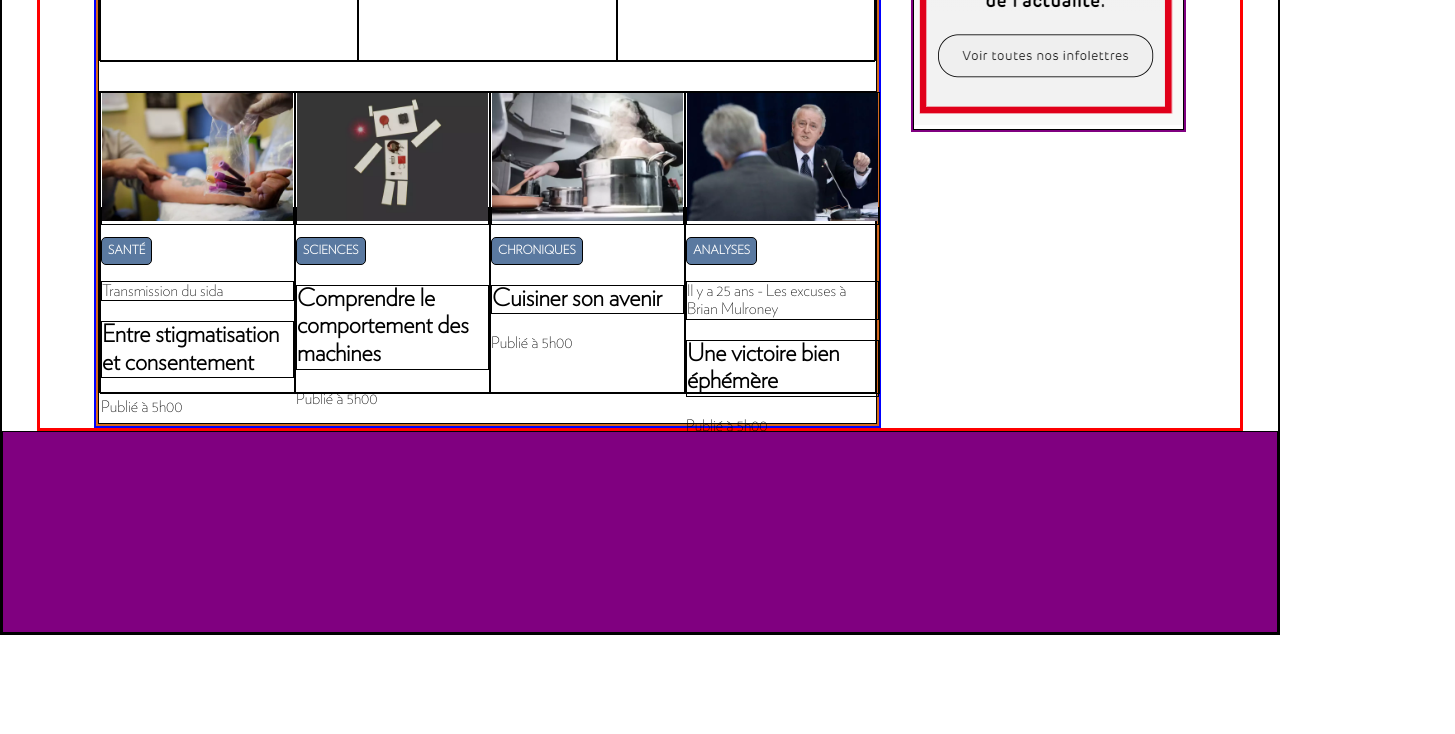
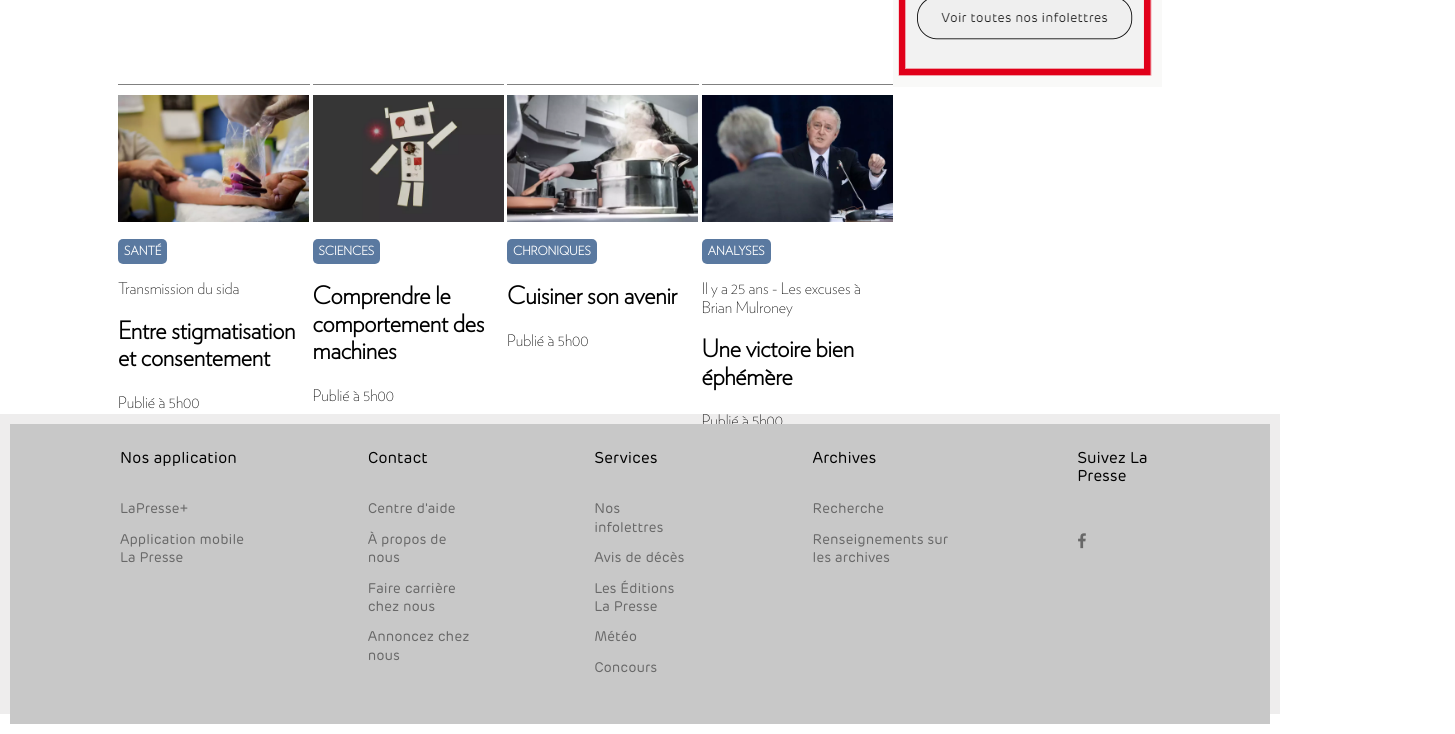
Before and after one commit to Skywarser/A22_TP1_LA_PRESSE, a plain HTML site: page VERSION J.P STRUCTURE AMÉLIORÉ/index.html in a window 1280 px wide. Shown: the part 1136-1870 px from the top of the page, 1455 px wide, since content can reach past the window. Before the commit the page ends 1771 px from the top, so only its background shows below. Drawn offline with Linux system fonts and the light colour scheme.

Commit message:
Rajout 30 octobre

```diff
--- a/VERSION J.P STRUCTURE AMÉLIORÉ/index.html
+++ b/VERSION J.P STRUCTURE AMÉLIORÉ/index.html
@@ -7,6 +7,7 @@
     <title>LaPresse.ca | Actualités et Infos au Québec et dans le monde</title>
     <link rel="stylesheet" href="./styles/normalize.css">
     <link rel="stylesheet" href="./styles/style.css">
+    <link rel="stylesheet" href="https://cdnjs.cloudflare.com/ajax/libs/font-awesome/4.7.0/css/font-awesome.min.css">
 </head>
 <body>
     <header>
@@ -174,6 +175,77 @@
             </aside>
     </main>
     <footer>
+        <div id="container2">
+
+            <div>
+                <p>Nos application</p>
+                <ul>
+                    <li>
+                        <a href="https://info.lapresse.ca/a-propos/nos-produits">LaPresse+</a>
+                    </li>
+                    <li>
+                        <a href="https://info.lapresse.ca/a-propos/nos-produits">Application mobile La Presse</a>
+                    </li>
+                </ul>
+            </div>
+
+            <div>
+                <p>Contact</p>
+                <ul>
+                    <li>
+                        <a href="https://aide.lapresse.ca/hc/fr-ca">Centre d'aide</a>
+                    </li>
+                    <li>
+                        <a href="https://info.lapresse.ca/">À propos de nous</a>
+                    </li>
+                    <li>
+                        <a href="https://info.lapresse.ca/faire-carriere-chez-nous">Faire carrière chez nous</a>
+                    </li>
+                    <li>
+                        <a href="https://atelier.lapresse.ca/">Annoncez chez nous</a>
+                    </li>
+                </ul>
+            </div>
+
+            <div>
+                <p>Services</p>
+                <ul>
+                    <li>
+                        <a href="https://www.lapresse.ca/infolettres?utm_source=lpca&utm_medium=pied_page&utm_campaign=page_gestion_infolettre">Nos infolettres</a>
+                    </li>
+                    <li>
+                        <a href="https://necrologie.lapresse.ca/">Avis de décès</a>
+                    </li>
+                    <li>
+                        <a href="https://editionslapresse.ca/">Les Éditions La Presse</a>
+                    </li>
+                    <li>
+                        <a href="https://www.lapresse.ca/meteo/ville/1827">Météo</a>
+                    </li>
+                    <li>
+                        <a href="https://www.lapresse.ca/nosconcours">Concours</a>
+                    </li>
+                </ul>
+            </div>
+
+            <div>
+                <p>Archives</p>
+                <ul>
+                    <li>
+                        <a href="https://www.lapresse.ca/archives">Recherche</a>
+                    </li>
+                    <li>
+                        <a href="https://aide.lapresse.ca/hc/fr-ca/articles/4411685823383">Renseignements sur les archives</a>
+                    </li>
+                </ul>
+            </div>
+
+            <div>
+                <p>Suivez La Presse</p>
+                <a class="facebook socials-facebook" href="https://fr-ca.facebook.com/LaPresseFB/"></a></p>
+                <a href="#" class="fa fa-facebook"></a>
+            </div>
+        </div>
     </footer>
 </body>
 </html>
--- a/VERSION J.P STRUCTURE AMÉLIORÉ/styles/style.css
+++ b/VERSION J.P STRUCTURE AMÉLIORÉ/styles/style.css
@@ -1,5 +1,5 @@
 
-* {
+ {
     border: solid 1px black;
 }
 
@@ -42,7 +42,7 @@ div > p {
     background-color: black;
     color: white;
     display: flex;
-    justify-content: left;
+    justify-content: center;
     font-family: arial, sans-serif;
     height: 70px;
     position:sticky;
@@ -83,30 +83,47 @@ div > p {
     justify-content: center;
     background-color: white;
     margin: 30px 0px 30px;
-
+    gap:10px;
 }
 
 #articles_autres>div {
     display: flex;
     height: 100px;
-    width: auto;
+    width: 262px;
+    padding-top: 10px;
+    border-top: solid gray 1px;
 }
 
 #éditoriaux{
     background-color: rgb(195,135,103);
-    border-radius:20px ;
+    border-radius:5px;
+    height: fit-content;
+    padding: 6px;
+    font-size: 12px;
 }
 
 #contexte {
     background-color: rgb(195,135,103);
+    border-radius:5px;
+    padding: 6px;
+    font-size: 12px;
+    height: fit-content;
 }
 
 #financeperso {
     background-color: rgb(32,127,183);
+    border-radius:5px;
+    padding: 6px;
+    font-size: 12px;
+    height: fit-content;
 }
 
 #international {
     background-color: rgba(90,121,160);
+    border-radius:5px;
+    padding: 6px;
+    font-size: 12px;
+    height: fit-content;
 }
 
 .texteAutre {
@@ -122,17 +139,14 @@ div > p {
 main {
     display:flex;
     justify-content: center;
-    border: solid red 3px;
 }
 
 section {
-    border: solid blue 2px;
     display:flex;
     flex-direction:column;
 }
 
 .container {
-    border: solid chocolate 2px;
     display:flex;
     justify-content: center;
 }
@@ -140,6 +154,7 @@ section {
 #texte {
     display:inline-block;
     color:white;
+    margin-left: 10px;
 }
 
 #texte > h2 {
@@ -160,7 +175,6 @@ section {
     background-color: gray;
     background:linear-gradient(to left top, gray, black);
     width: 775px;
-    height: 350px;
 }
 
 #articles_milieu {
@@ -168,11 +182,15 @@ section {
     display: flex;
     width: 775px;
     height: 460px;
+    gap:12px
 }
 
 #articles_milieu>article {
     width: 258px;
     height: 460px;
+    padding-top: 10px;
+    padding-bottom: 10px;
+    border-top: solid gray 1px;
 }
 
 .liensmilieu {
@@ -229,20 +247,22 @@ article > h3 {
     margin-bottom: 30px;
     width: 775px;
     height: 300px;
+    gap:3px;
 }
 
 #article_bas>article {
     width: 258px;
     height: 300px;
+    padding-top: 10px;
+    border-top: solid gray 1px;
 }
 
-aside {
-    border:solid purple 2px;
+ {
     display: flex;
     flex-direction: column;
     justify-content: space-between;
     margin-left:30px;
-    gap: 30px;
+    gap:30px;
     position:sticky;
     top:80px;
     align-self: flex-start;
@@ -254,8 +274,57 @@ aside {
     flex-direction: column;
 }
 
+@font-face {
+    font-family: Rubrik;
+    src: url(../polices/Rubrik_1.otf);
+}
+
 footer {
-    background-color: purple;
+    background-color:rgb(238, 237, 237);
     width: auto;
-    height: 200px;
+    height: 300px;
+    display: flex;
+    flex-direction: row;
+    font-family: Rubrik;
 }
+
+footer div {
+    margin: 10px;
+    display: flex;
+    flex-direction: column;
+    padding-left: 50px;
+    padding-right: 50px;
+    column-gap: 0px;
+    height:300px;
+}
+
+
+footer a {
+    font-size: 14px;
+    color: rgb(104,104,104);
+    text-decoration: none;
+}
+
+footer ul {
+    list-style-type: none;
+    padding:0px;
+}
+
+footer li {
+    padding-bottom: 12px;
+}
+#container2 {
+    display:flex;
+    flex-direction: row;
+    justify-content: center;
+    background-color: rgb(200,200,200);
+    width: 3000px;
+}
+
+#container > div >  ul {
+}
+
+#container2 div p {
+    font-size: 15.75px;
+    font-weight: 500;
+}
```
Also changed, not shown: VERSION J.P STRUCTURE AMÉLIORÉ/polices/Rubrik_1.otf (added).
